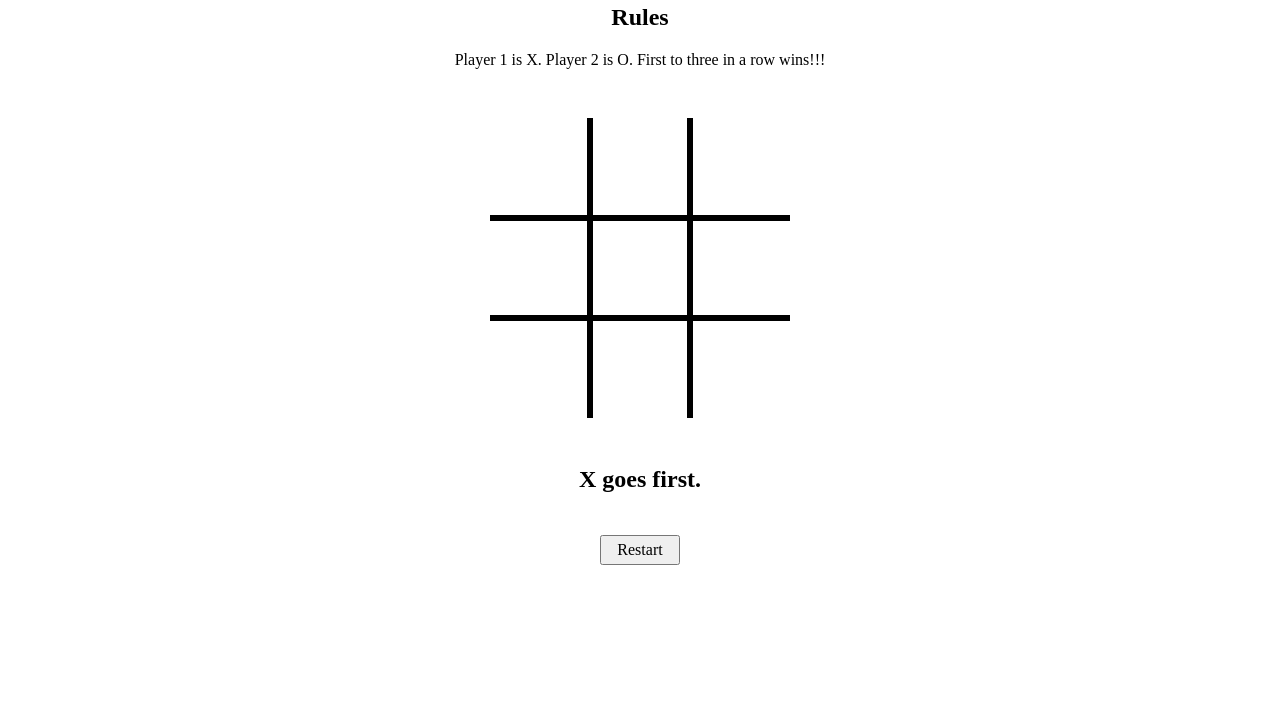
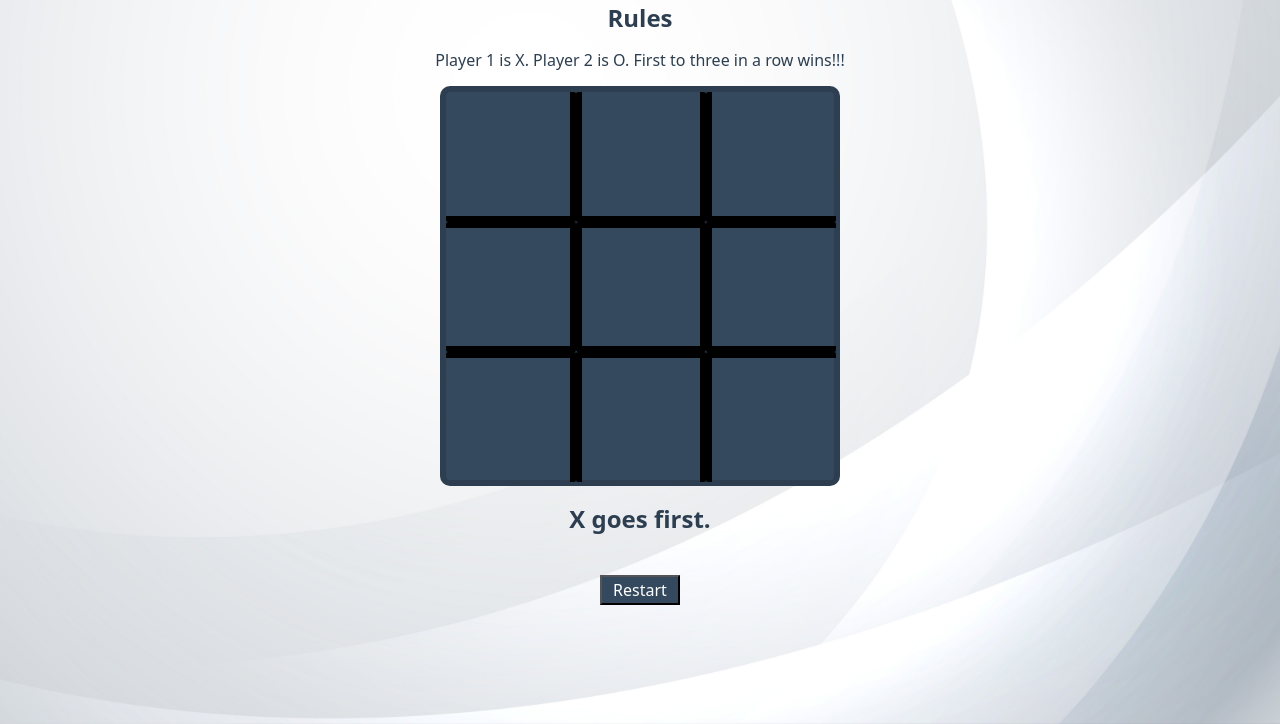
Before and after one commit to NDS-Schmitz/Tic-Tac-Toe, a plain HTML site: page index.html in a window 1280 px wide. Shown: the part 76-800 px from the top of the page. Drawn offline with Linux system fonts and the light colour scheme.

Commit message:
stylized board and background image

```diff
--- a/css/style.css
+++ b/css/style.css
@@ -1,7 +1,6 @@
 /******************************************
 /* CSS
 /*******************************************/
-
 /* Box Model Hack */
 *{
   box-sizing: border-box;
@@ -11,26 +10,58 @@
 /* LAYOUT
 /*******************************************/
 body {
+  margin: 0;
   text-align: center;
+  font-family: system-ui;
 }
 
 /******************************************
 /* ADDITIONAL STYLES
 /*******************************************/
 
+h2 {
+  color: #2c3e50;
+}
+
+p {
+  color: #2c3e50;
+}
+
+h1 {
+  color: #2c3e50;
+}
+
+html {
+  background: url("../images/25101.jpg") no-repeat center center fixed;
+  -webkit-background-size: cover;
+  -moz-background-size: cover;
+  -o-background-size: cover;
+  background-size: cover;
+}
+
 .boxes{
-  height: 300px;
-  width: 300px;
-  margin: 3rem auto;
-  display: flex;
-  flex-wrap: wrap;
+  height: 400px;
+  width: 400px;
+  margin: 0 auto;
+  background-color: #34495e;
+  color: #fff;
+  border: 6px solid #2c3e50;
+  border-radius: 10px;
+
+  display: grid;
+  grid-template: repeat(3,1fr)/repeat(3,1fr);
+
 }
 
 .box {
-  font-size: 3rem;
-  height: 100px;
-  width: 100px;
-  border: 3px solid black;
+  font-size: 4rem;
+  font-family: Helvetica;
+  font-weight: bold;
+  font-size: 4em;
+  height: 130px;
+  width: 130px;
+  border: 6px solid black;
+  border-radius: 2px;
   display: flex;
   justify-content: center;
   align-items: center;
@@ -62,6 +93,8 @@ body {
 }
 
 .restart {
+  background-color: #34495e;
   height: 30px;
   width: 80px;
+  color: white;
 }
--- a/index.html
+++ b/index.html
@@ -12,6 +12,8 @@
 		<link rel="stylesheet" href="css/style.css">
 	</head>
 	<body>
+		<div class="hero">
+			<div class="container">
 		<h1>Tic Tac Toe</h1>
 		<section>
 			<h2>Rules</h2>
@@ -34,5 +36,7 @@
 		<button class="restart">Restart</button>
 
 		<script type="text/javascript" src="js/main.js"></script>
+	</div>
+</div>
 	</body>
 </html>
```
Also changed, not shown: images/25101.jpg (added), 2 other files.
